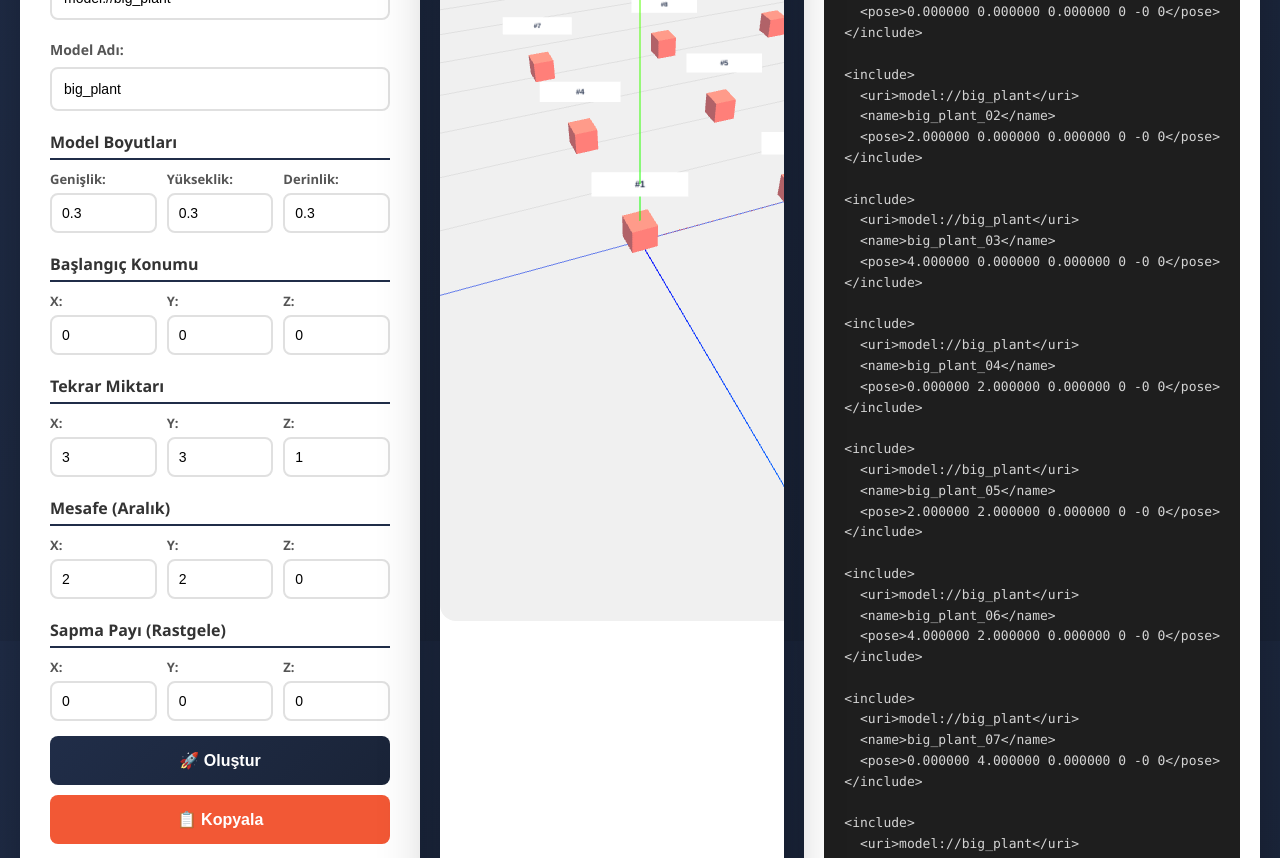
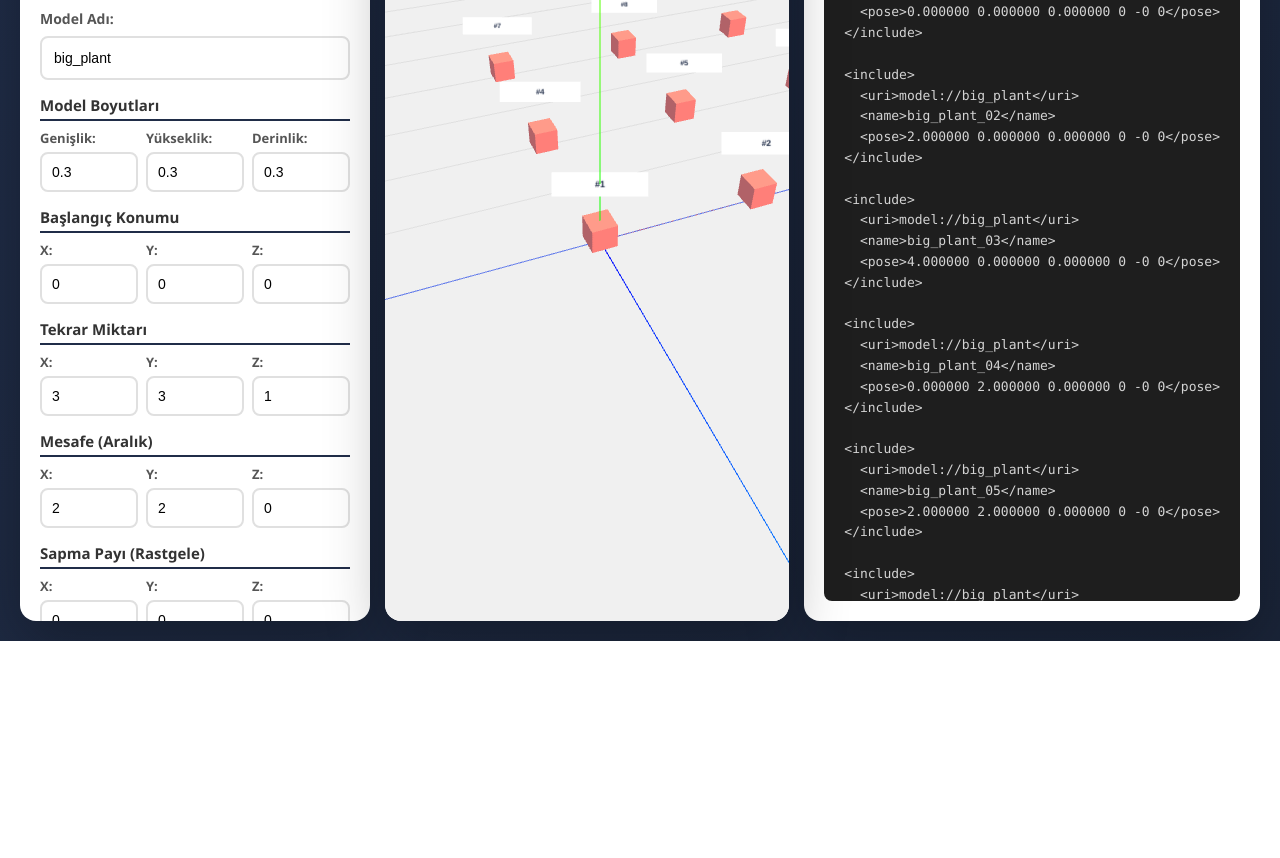
Before and after one commit to u33549/AgriFieldDesigner, a plain HTML site: page index.html in a window 1280 px wide. Shown: the part 159-1017 px from the top of the page. After the commit the page ends 800 px from the top, so only its background shows below. Drawn offline with nearby package versions, Linux system fonts and the light colour scheme; animation ran at ten frames a second.

Commit message:
Adjust layout and spacing for improved UI consistency
Reduced container column width, panel padding, and various spacing values to create a more compact and consistent layout. Updated font sizes and margins for headings and buttons, and set min/max heights for panels to improve usability and appearance.

```diff
--- a/style.css
+++ b/style.css
@@ -13,8 +13,8 @@ body {
 
 .container {
     display: grid;
-    grid-template-columns: 400px 1fr 1fr;
-    gap: 20px;
+    grid-template-columns: 350px 1fr 1fr;
+    gap: 15px;
     max-width: 1800px;
     margin: 0 auto;
     height: calc(100vh - 40px);
@@ -23,28 +23,29 @@ body {
 .panel {
     background: white;
     border-radius: 16px;
-    padding: 30px;
+    padding: 20px;
     box-shadow: 0 20px 60px rgba(0, 0, 0, 0.3);
     overflow-y: auto;
+    max-height: calc(100vh - 40px);
 }
 
 .panel h1 {
     color: #f25835;
-    margin-bottom: 25px;
-    font-size: 24px;
+    margin-bottom: 15px;
+    font-size: 22px;
     text-align: center;
 }
 
 .panel h3 {
     color: #333;
-    margin: 20px 0 10px;
-    font-size: 16px;
+    margin: 15px 0 8px;
+    font-size: 15px;
     border-bottom: 2px solid #202d48;
-    padding-bottom: 5px;
+    padding-bottom: 4px;
 }
 
 .form-group {
-    margin-bottom: 20px;
+    margin-bottom: 12px;
 }
 
 .form-group label {
@@ -73,8 +74,8 @@ body {
 .coord-group {
     display: grid;
     grid-template-columns: repeat(3, 1fr);
-    gap: 10px;
-    margin-bottom: 15px;
+    gap: 8px;
+    margin-bottom: 10px;
 }
 
 .coord-input label {
@@ -103,14 +104,14 @@ body {
 .btn-generate,
 .btn-copy {
     width: 100%;
-    padding: 15px;
+    padding: 12px;
     border: none;
     border-radius: 8px;
-    font-size: 16px;
+    font-size: 15px;
     font-weight: 600;
     cursor: pointer;
     transition: all 0.3s;
-    margin-bottom: 10px;
+    margin-bottom: 8px;
 }
 
 .btn-generate {
@@ -136,12 +137,13 @@ body {
 
 .stats {
     text-align: center;
-    padding: 15px;
+    padding: 10px;
     background: #f5f5f5;
     border-radius: 8px;
-    margin-top: 10px;
+    margin-top: 8px;
     font-weight: 600;
     color: #202d48;
+    font-size: 14px;
 }
 
 #viewer {
@@ -203,6 +205,8 @@ body {
     box-shadow: 0 20px 60px rgba(0, 0, 0, 0.3);
     display: flex;
     flex-direction: column;
+    min-height: 200px;
+    max-height: calc(100vh - 40px);
 }
 
 .output h3 {
```
